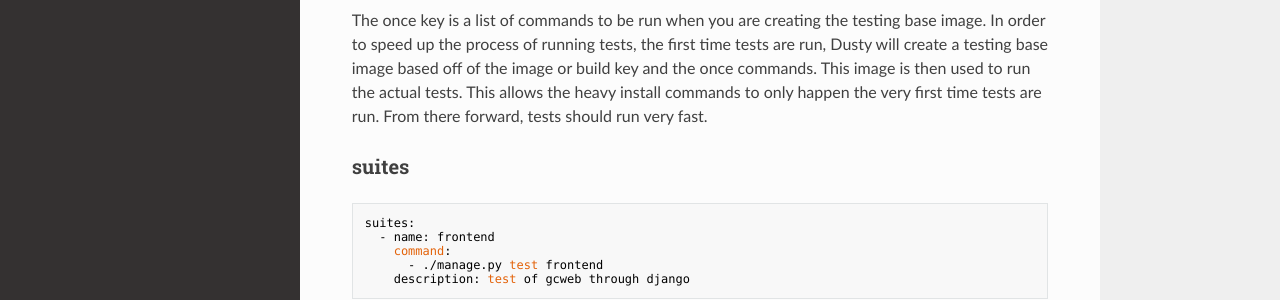
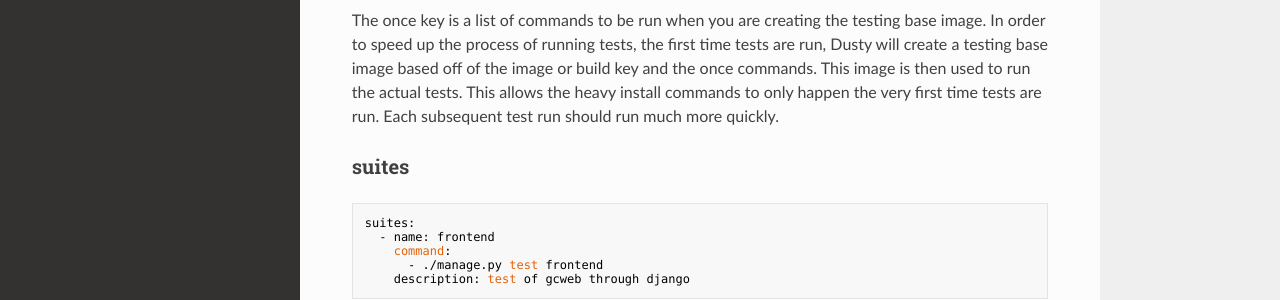
Before and after one commit to gamechanger/dusty, an MkDocs documentation site: the page built from docs/specs/test-specs.md, in a window 1280 px wide and 1355 px high. Shown: the part 727-1027 px from the top of the window. Built offline with MkDocs 1.6.1, drawn with Linux system fonts in a browser that asks for light colours; nearby versions of some CDN libraries; old or Windows-style settings are respelled for this version of MkDocs.

Commit message:
jordan's suggestions

````diff
--- a/docs/specs/test-specs.md
+++ b/docs/specs/test-specs.md
@@ -19,7 +19,7 @@ The services key represents a list of services that the app or lib being tested
 once:
   - pip install -r test_requirements.txt
 ```
-The once key is a list of commands to be run when you are creating the testing base image.  In order to speed up the process of running tests, the first time tests are run, Dusty will create a testing base image based off of the image or build key and the once commands. This image is then used to run the actual tests.  This allows the heavy install commands to only happen the very first time tests are run. From there forward, tests should run very fast. <br />
+The once key is a list of commands to be run when you are creating the testing base image.  In order to speed up the process of running tests, the first time tests are run, Dusty will create a testing base image based off of the image or build key and the once commands. This image is then used to run the actual tests.  This allows the heavy install commands to only happen the very first time tests are run. Each subsequent test run should run much more quickly. <br />
 
 ### suites
 ```
````
